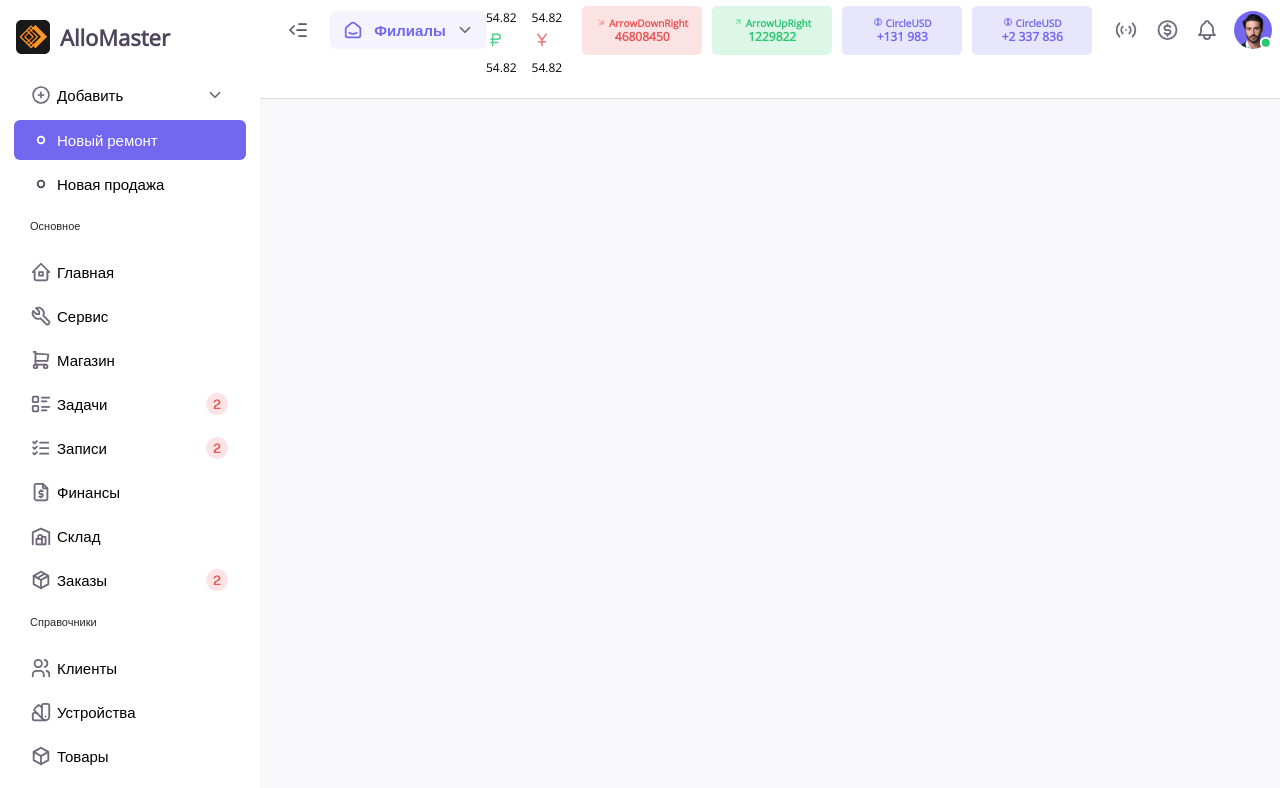
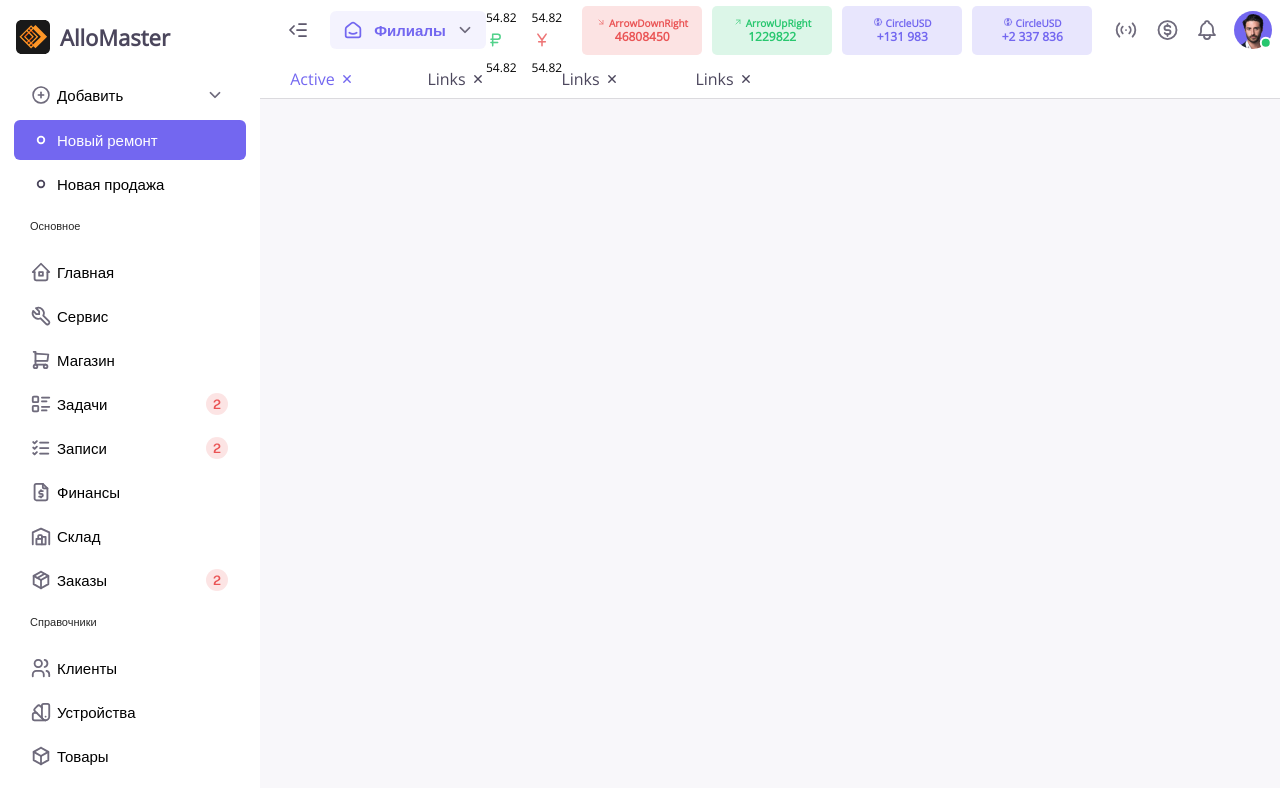
Before and after one commit to Aidar05/srm-project, a Vue app: page / in a window 1280 px wide. Shown: the top 788 px of the page. Built offline with nearby package versions, Linux system fonts and the light colour scheme.

Commit message:
Доделал весь хэдер

```diff
--- a/src/assets/css/global.css
+++ b/src/assets/css/global.css
@@ -3,6 +3,7 @@
   --body-bg-color: rgba(248, 247, 250, 1);
   --container-bg-color: white;
   --text-color: rgba(75, 70, 92, 1);
+  --color-purple: rgba(115, 103, 240, 1);
   --font-family: 'Open Sans', sans-serif;
 }
 
--- a/src/assets/css/header.css
+++ b/src/assets/css/header.css
@@ -122,7 +122,6 @@
   line-height: 14px;
 }
 
-
 /* Иконки и профиль */
 .header-icons-container{
   display: flex;
@@ -142,7 +141,34 @@
   border-radius: 50%;
 }
 
+/* Навигация, нижняя часть хэдера */
 #nav-tabs{
+  display: flex;
+  align-items: center;
+  gap: 10px;
+
+  /* color: var(--color-purple); */
+  color: var(--text-color);
   height: 38px;
   border-bottom: 1px solid rgba(219, 218, 222, 1);
 }
+
+.nav-element{
+  display: flex;
+  justify-content: center;
+  align-items: center;
+  gap: 5px;
+
+  width: 84px;
+  height: 38px;
+  padding: 8px 20px 8px 20px;
+  border-radius: 6px 0px 0px 0px;
+}
+
+.activeNav{
+  color: var(--color-purple)
+}
+
+.activeNav *{
+  stroke: var(--color-purple);
+}
--- /dev/null
+++ b/src/assets/icons/vue/X.vue
@@ -0,0 +1,6 @@
+<template>
+  <svg width="14" height="14" viewBox="0 0 14 14" fill="none" xmlns="http://www.w3.org/2000/svg">
+    <path d="M10.2 3.79999L3.80005 10.2" stroke="var(--text-color)" stroke-width="1.4" stroke-linecap="round" stroke-linejoin="round"/>
+    <path d="M3.80005 3.79999L10.2 10.2" stroke="var(--text-color)" stroke-width="1.4" stroke-linecap="round" stroke-linejoin="round"/>
+  </svg>
+</template>
--- a/src/components/Header.vue
+++ b/src/components/Header.vue
@@ -3,10 +3,14 @@
     <div id="header">
       <HeaderLeftCont />
 
-      <HeaderRightCont :exchangeRate="exchangeRate" :finInfo="finInfo" :iconsContainer="iconsContainer"/>
+      <HeaderRightCont :exchangeRate="exchangeRate" :finInfo="finInfo"
+       :iconsContainer="iconsContainer"/>
     </div>
 
-    <div id="nav-tabs"></div>
+    <div id="nav-tabs">
+      <NavElement v-for="(item, index) in navContainer" :key="index"
+       :navText="item.text" :activeNav="item.activeNav"/>
+    </div>
   </div>
 
   <div id="content">
@@ -17,12 +21,13 @@
 <script>
 import HeaderLeftCont from './HeaderComponents/HeaderLeftCont.vue';
 import HeaderRightCont from './HeaderComponents/HeaderRightCont.vue';
+import NavElement from './HeaderComponents/NavElement.vue';
 import Icon from './MenuComponents/Icon.vue';
 
 export default{
   name: "Header",
   components: {
-    Icon, HeaderLeftCont, HeaderRightCont
+    Icon, HeaderLeftCont, HeaderRightCont, NavElement
   },
   data() {
     return {
@@ -42,6 +47,12 @@ export default{
         {icon: "AccessPoint"},
         {icon: "CircleUSD"},
         {icon: "Bell"}
+      ],
+      navContainer: [
+        {text: "Active", activeNav: true},
+        {text: "Links", activeNav: false},
+        {text: "Links", activeNav: false},
+        {text: "Links", activeNav: false}
       ]
     }
   }
--- /dev/null
+++ b/src/components/HeaderComponents/NavElement.vue
@@ -0,0 +1,22 @@
+<template>
+  <div class="nav-element" :class=" {activeNav: activeNav} ">
+    <span class="nav-text"> {{ navText }} </span>
+
+    <Icon :name="'X'"/>
+  </div>
+</template>
+
+<script>
+import Icon from '../MenuComponents/Icon.vue';
+
+export default{
+  name: "NavElement",
+  components: {
+    Icon
+  },
+  props: {
+    navText: String,
+    activeNav: Boolean,
+  }
+}
+</script>
```
Also changed, not shown: src/assets/icons/svg/x.svg (added).
